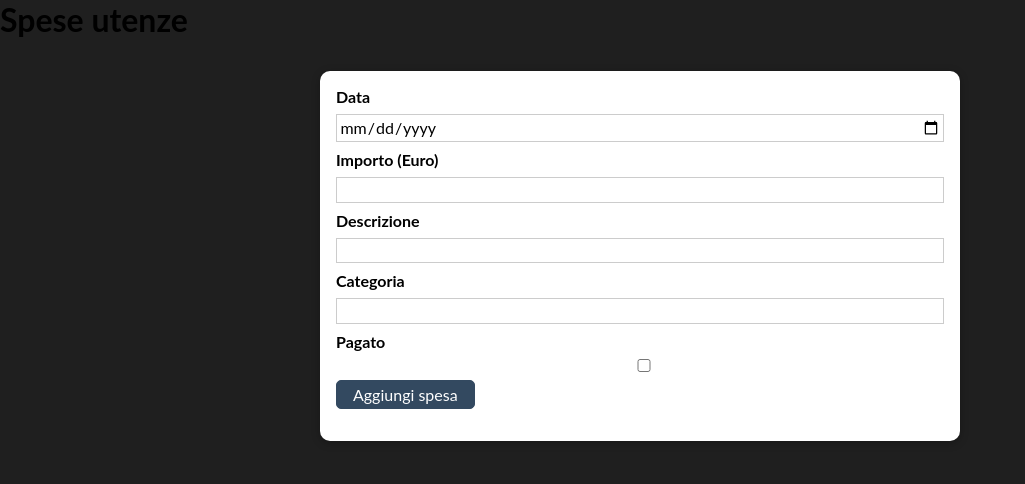
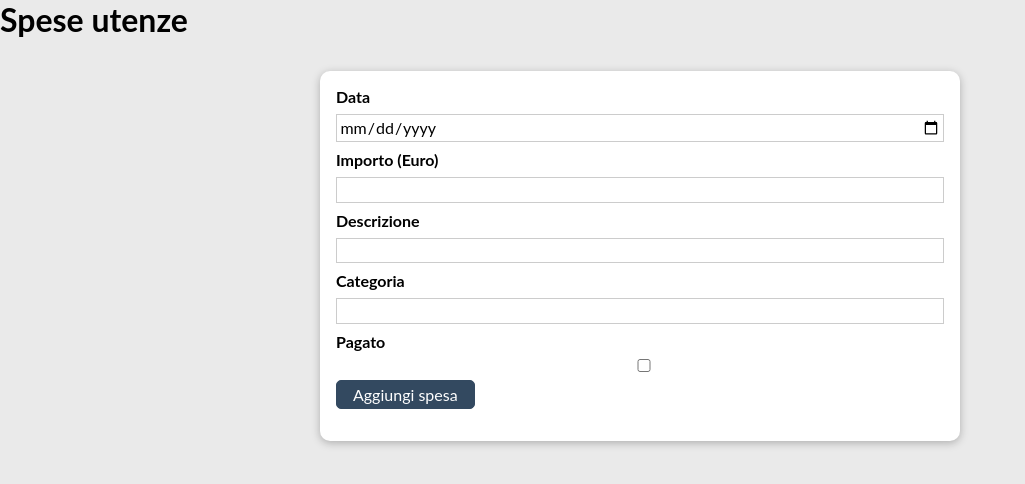
Before and after one commit to mkonemo/react-gestione-utenze-19bbby, a React (Create React App) app: page / in a window 1280 px wide. Shown: the top 484 px of the page, without its empty margins (0-1025 px from the left). Built offline with nearby package versions, Linux system fonts and the light colour scheme.

Commit message:
1 file modified

```diff
--- a/src/style.css
+++ b/src/style.css
@@ -4,7 +4,7 @@
 
 html {
   font-family: Lato, sans-serif;
-  background: #1f1f1f;
+  background: #eaeaea;
 }
 
 body {
```
